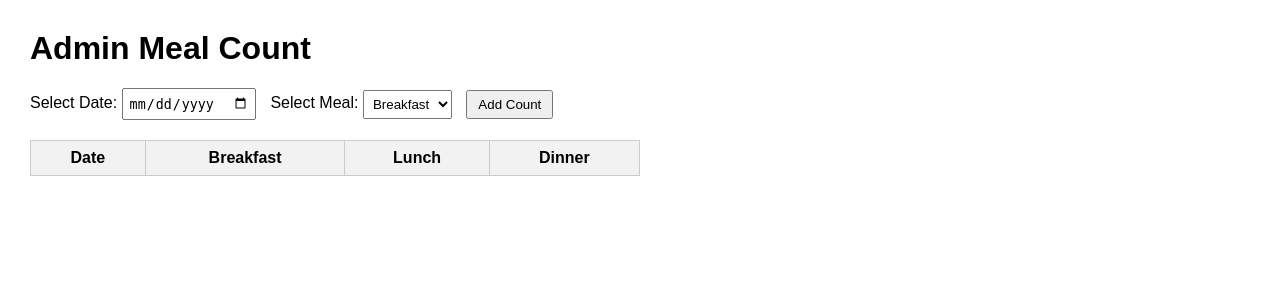
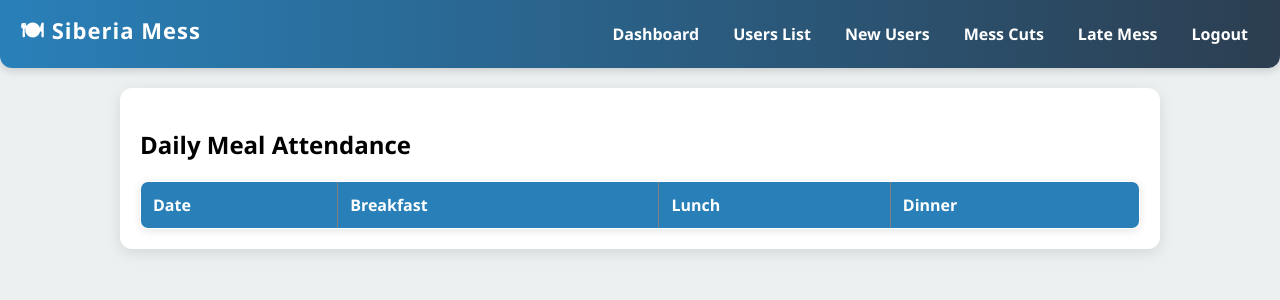
Before and after one commit to aadithr894-svg/Siberia-Mess-App, a Flask app: page /admin/qr_scan_counts in a window 1280 px wide. Shown: the top 300 px of the page. Run offline with Flask 3, Linux system fonts and the light colour scheme; the visitor is signed in with stand-in values (Sample User, id 1); data comes from the database, SQL or seed files in the repository; data that the repository does not hold is empty; parts of the project's set-up code (start-up, migrations or seed data) failed here and were passed over; some libraries are stand-ins or nearby versions.

Commit message:
first commit

```diff
--- a/app.py
+++ b/app.py
@@ -816,34 +816,31 @@ def scan_qr():
 
 
 # -------- ADMIN: GET TOTAL SCAN COUNT --------
-@app.route('/admin/qr_scan_counts')
+@app.route("/admin/qr_scan_counts")
 @login_required
 def qr_scan_counts():
     cursor = mysql.connection.cursor()
+
+    # Fetch daily meal counts
     cursor.execute("""
-        SELECT DATE(scan_time) as date, meal_type, COUNT(*) as count
+        SELECT DATE(scan_time) AS scan_date, meal_type, COUNT(*) AS count
         FROM daily_meal_attendance
         GROUP BY DATE(scan_time), meal_type
-        ORDER BY date ASC
+        ORDER BY scan_date ASC
     """)
-    rows = cursor.fetchall()
+    data = cursor.fetchall()
     cursor.close()
 
+    # Prepare dictionary for template
     counts_by_date = {}
-    for row in rows:
-        date = str(row['date'])
-        meal_type = row['meal_type']
-        count = row['count']
+    for row in data:
+        date, meal_type, count = row
         if date not in counts_by_date:
-            counts_by_date[date] = {}
+            counts_by_date[date] = {'breakfast': 0, 'lunch': 0, 'dinner': 0}
         counts_by_date[date][meal_type] = count
 
-    print("DEBUG counts_by_date =", counts_by_date)  # 👈 check logs on Render
+    return render_template("admin_qr_count.html", counts_by_date=counts_by_date)
 
-    return render_template(
-        "admin_qr_count.html",
-        counts_by_date=counts_by_date
-    )
 
 
 
--- a/templates/admin_qr_count.html
+++ b/templates/admin_qr_count.html
@@ -1,53 +1,16 @@
-<!DOCTYPE html>
-<html lang="en">
-<head>
-    <meta charset="UTF-8">
-    <title>Admin Meal Count</title>
-    <style>
-        body { font-family: Arial, sans-serif; margin: 30px; }
-        table { border-collapse: collapse; width: 50%; margin-top: 20px; }
-        th, td { border: 1px solid #ccc; padding: 8px; text-align: center; }
-        th { background-color: #f2f2f2; }
-        form { margin-bottom: 20px; }
-        select, input[type=date] { margin-right: 10px; padding: 5px; }
-        button { padding: 5px 10px; }
-        .flash { color: green; }
-    </style>
-</head>
-<body>
-    <h1>Admin Meal Count</h1>
-
-    {% with messages = get_flashed_messages(with_categories=true) %}
-        {% if messages %}
-            {% for category, message in messages %}
-                <div class="flash">{{ message }}</div>
-            {% endfor %}
-        {% endif %}
-    {% endwith %}
-
-    <!-- Add Count Form -->
-    <form method="POST" action="{{ url_for('add_meal_count') }}">
-        <label for="meal_date">Select Date:</label>
-        <input type="date" name="meal_date" required>
-
-        <label for="meal_type">Select Meal:</label>
-        <select name="meal_type" required>
-            <option value="breakfast">Breakfast</option>
-            <option value="lunch">Lunch</option>
-            <option value="dinner">Dinner</option>
-        </select>
-
-        <button type="submit">Add Count</button>
-    </form>
-
-    <!-- Counts Table -->
-    <table>
+{% extends 'base.html' %}
+{% block content %}
+<h2>Daily Meal Attendance</h2>
+<table border="1" cellpadding="5" cellspacing="0">
+    <thead>
         <tr>
             <th>Date</th>
             <th>Breakfast</th>
             <th>Lunch</th>
             <th>Dinner</th>
         </tr>
+    </thead>
+    <tbody>
         {% for date, meals in counts_by_date.items() %}
         <tr>
             <td>{{ date }}</td>
@@ -56,6 +19,6 @@
             <td>{{ meals.get('dinner', 0) }}</td>
         </tr>
         {% endfor %}
-    </table>
-</body>
-</html>
+    </tbody>
+</table>
+{% endblock %}
```
